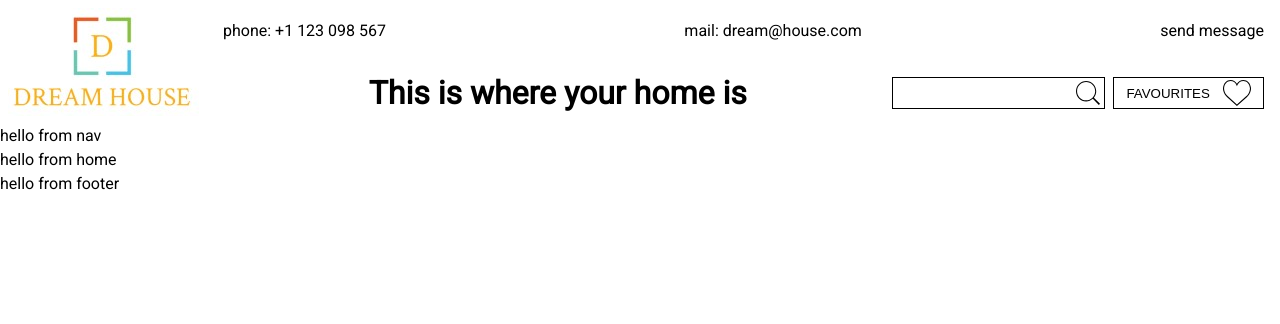
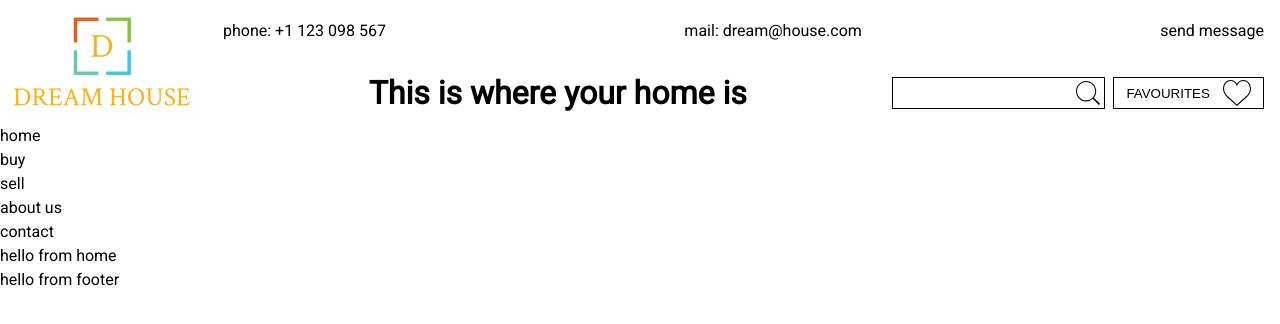
Before and after one commit to RXstoinkboy/dream-house, a React (Create React App) app: page / in a window 1280 px wide. Shown: the top 324 px of the page. Built offline with nearby package versions, Linux system fonts and the light colour scheme.

Commit message:
finally repaired tests for Modal component. Moving to navigation section. First build it and then test it

```diff
--- a/src/components/App.js
+++ b/src/components/App.js
@@ -10,7 +10,7 @@ import Home from './Home'
 import Footer from './Footer'
 import ContactModal from './ContactModal'
 
-class App extends Component {
+export class App extends Component {
     render() {
         return (
             <>
@@ -18,6 +18,9 @@ class App extends Component {
             <Navigation />
                 <Switch>
                     <Route exact path='/' component={Home} />
+                    {/* <Route exact path='/' component={Home} />
+                    <Route exact path='/' component={Home} />
+                    <Route exact path='/' component={Home} /> */}
                 </Switch>
             <Footer />
             <ContactModal />
--- a/src/components/Favourites.js
+++ b/src/components/Favourites.js
@@ -2,7 +2,7 @@ import React from 'react'
 import styles from './styles/Favourites.module.scss'
 import {ReactComponent as FavIcon} from '../assets/img/heart.svg'
 
-const Favourites = () => {
+export const Favourites = () => {
     return (
         <div className={styles.wrapper}>
             <button className={styles.favouritesListBtn}>
--- a/src/components/Footer.js
+++ b/src/components/Footer.js
@@ -1,6 +1,6 @@
 import React from 'react';
 
-const Footer = () => {
+export const Footer = () => {
     return (
         <div>
             hello from footer
--- a/src/components/Logo.js
+++ b/src/components/Logo.js
@@ -3,7 +3,7 @@ import {Link} from 'react-router-dom'
 import styles from './styles/Logo.module.scss'
 import logo from '../assets/img/logo.jpg'
 
-const Logo = () => {
+export const Logo = () => {
     return (
         <div className={styles.wrapper}>
           <Link to='/'>
--- /dev/null
+++ b/src/components/NavLink.js
@@ -0,0 +1,13 @@
+import React from 'react'
+import {Link} from 'react-router-dom'
+import styles from './styles/NavLink.module.scss'
+
+const NavLink = props => {
+    return (
+        <div>
+            <Link to={props.name === 'home' ? '/' : props.name}>{props.name}</Link>
+        </div>
+    );
+};
+
+export default NavLink;
--- a/src/components/Navigation.js
+++ b/src/components/Navigation.js
@@ -1,9 +1,17 @@
-import React from 'react';
+import React from 'react'
+import NavLink from './NavLink'
+import styles from './styles/Navigation.module.scss'
 
 const Navigation = () => {
     return (
-        <div>
-            hello from nav
+        <div className={styles.navBar}>
+            <nav className={styles.navWrapper}>
+                <NavLink name='home' />
+                <NavLink name='buy' />
+                <NavLink name='sell' />
+                <NavLink name='about us' />
+                <NavLink name='contact' />
+            </nav>
         </div>
     );
 };
--- /dev/null
+++ b/src/components/styles/Navigation.module.scss
@@ -0,0 +1,7 @@
+.navWrapper{
+
+}
+
+.navBar{
+
+}
```
Also changed, not shown: src/components/ContactForm.js (+7 -1 lines), src/components/ContactModal.js (+7 -1 lines), src/components/styles/NavLink.module.scss (added), 2 other files (tests, documents, lock files or other folders).
